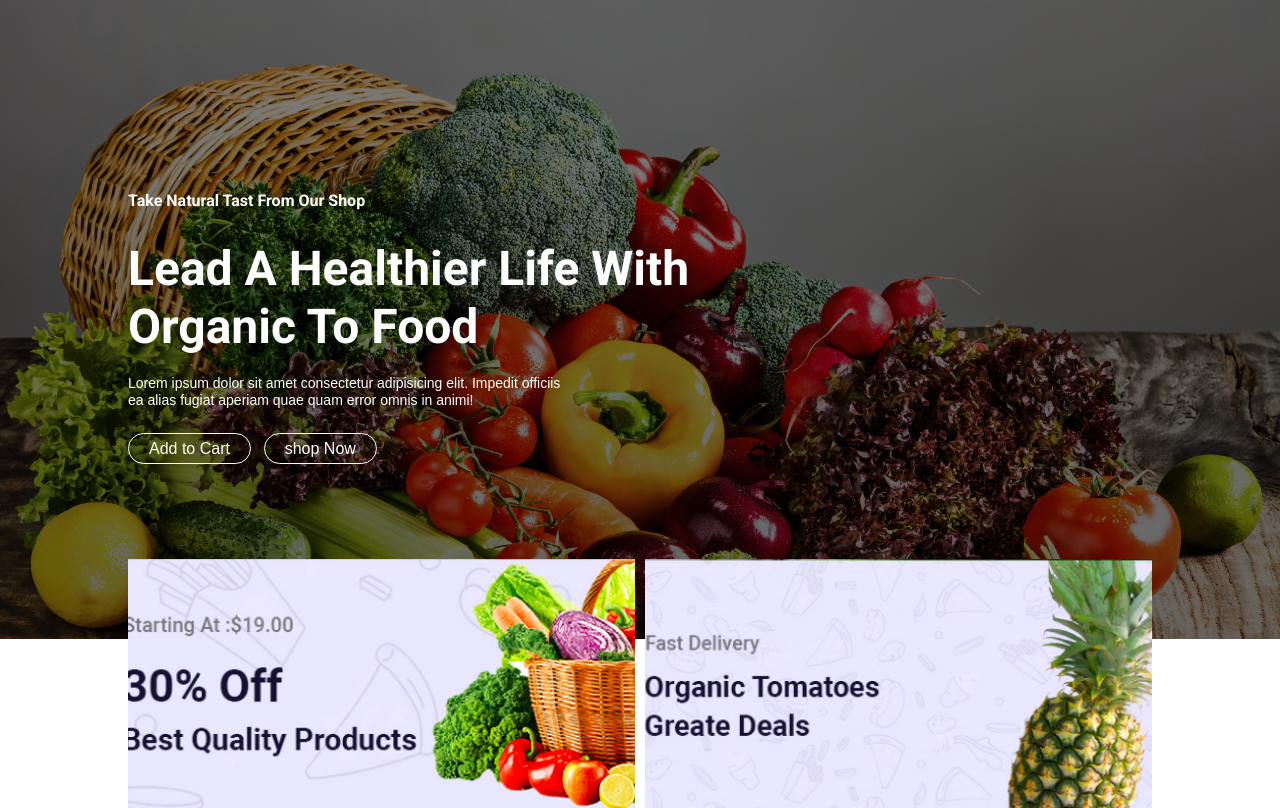
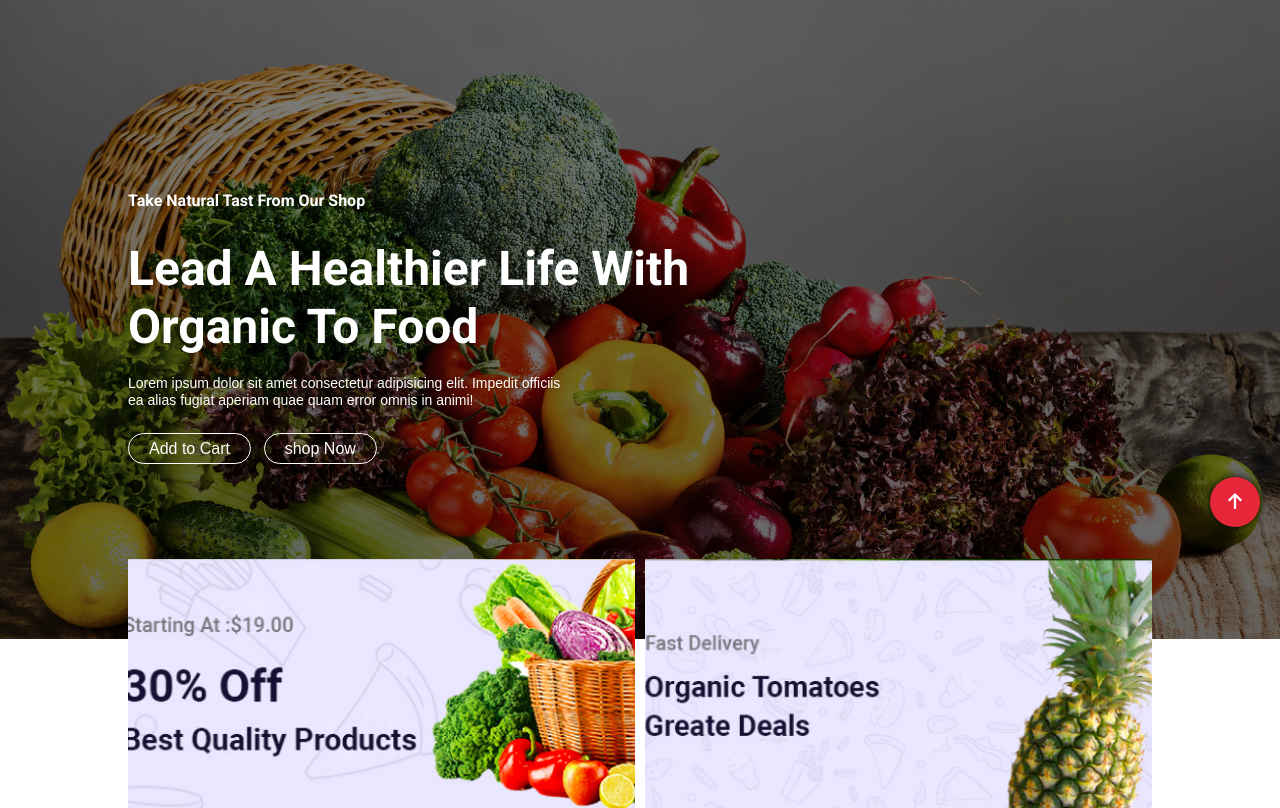
Before and after one commit to nayemishan686/Pulo, a PHP site: page / in a window 1280 px wide. Shown: the part 223-1031 px from the top of the page. Run offline with PHP 8.4, Linux system fonts and the light colour scheme; style sheets or scripts are compiled from the project's sources; some libraries are stand-ins or nearby versions; some web fonts are replaced.

Commit message:
Scroll to up button added

```diff
--- a/index.html
+++ b/index.html
@@ -937,6 +937,9 @@
                     </ul>
                 </div>
             </div>
+            <button id="scrollToTop" onclick="topFunction()">
+                <i class="fas fa-arrow-up"></i>
+            </button>
         </div>
         </footer>
 
--- a/resources/css/style.css
+++ b/resources/css/style.css
@@ -822,6 +822,33 @@ section.header-nav-section{
     display: inline-block;
 }
 
+ /*======================================
+        scrollToUpper button
+ =======================================*/
+#scrollToTop{
+    position: fixed;
+    right: 20px;
+    bottom: 50px;
+    width: 50px;
+    height: 50px;
+    border-radius: 50%;
+    background-color: #e62739;
+    color: #fff;
+    outline: none;
+    box-shadow: 0 0 10px rgba(0, 0, 0, 25);
+    border: none;
+    cursor: pointer;
+    z-index: 500;
+}
+
+
+
+
+
+
+
+
+
 
 
  /*======================================
--- a/resources/js/jquery.js
+++ b/resources/js/jquery.js
@@ -4,3 +4,16 @@ function openNav(){
 function closeNav(){
     document.getElementById("my-nav").style.width = "0%";
 }
+
+// scrollToUp
+const btnScrollToTop = document.querySelector("scrollToTop");
+
+scrollToTop.addEventListener("click", function(){
+    // windowbtnScrollToTopscrollTo(0,0);
+
+    window.scrollTo({
+       top: 0,
+       left: 0,
+       behavior: "smooth"
+    });
+});
```
